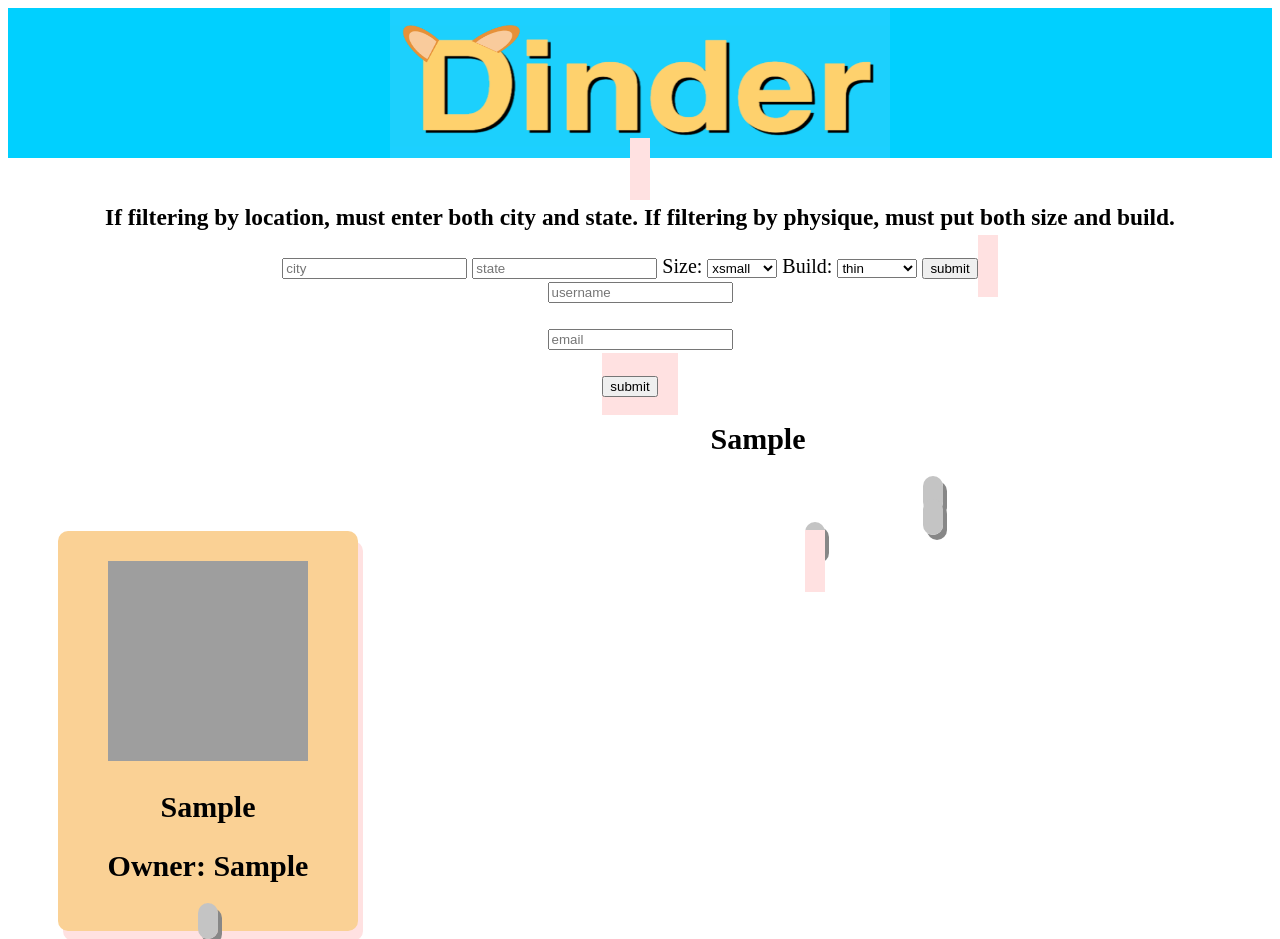
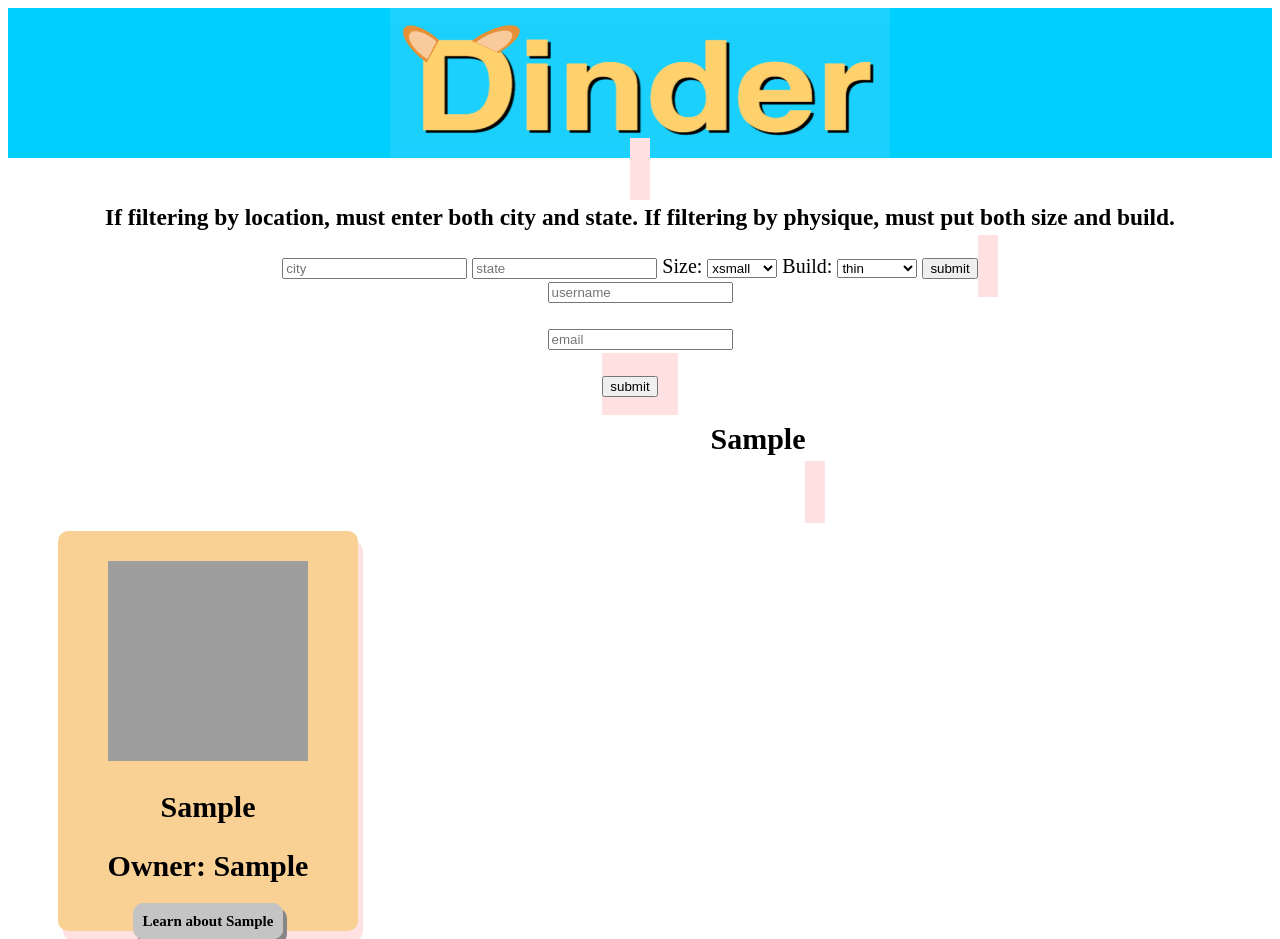
Before and after one commit to ad3707/w4111-proj1, a Flask app: template templates/addFriend.html in a window 1280 px wide; the page is wider, and only the part inside the window is pictured. Run offline with Flask 2, Linux system fonts and the light colour scheme; the template is opened without the code that fills it: most values are stand-ins (such as "Sample title", 1, 10 or a date in 2020); parts of the project's set-up code (start-up, migrations or seed data) failed here and were passed over; grey boxes are pictures that could not be loaded.

Commit message:
Update addFriend.html

```diff
--- a/templates/addFriend.html
+++ b/templates/addFriend.html
@@ -167,7 +167,7 @@
     <span id = "box"> <img src = {{ data_three[i] }} id = "imglay">
       <h2> {{ data_four[i] }} </h2>
       <h2> Owner: {{ data_one[i] }} </h2>
-      <a href="/dogHome2?user={{ user }}&user2={{ data_one[i] }}&dog2={{data_two[i]}}" class="button" Learn about {{ data_two[i]}}</a>
+      <a href="/dogHome2?user={{ user }}&user2={{ data_one[i] }}&dog2={{ data_two[i] }}" class="button"> Learn about {{ data_two[i] }} </a>
     </span>
     {% endfor %}
    </div>
```
